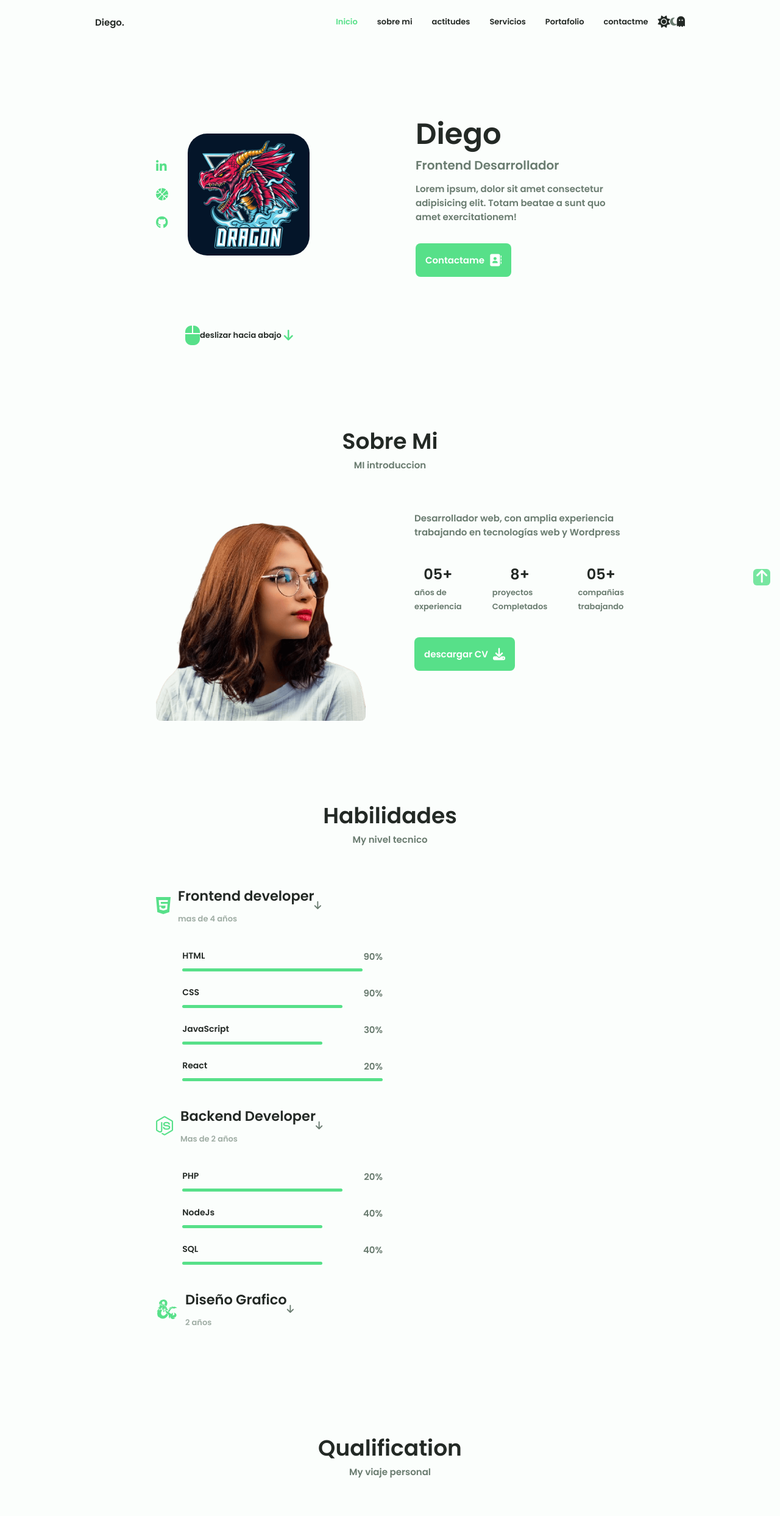
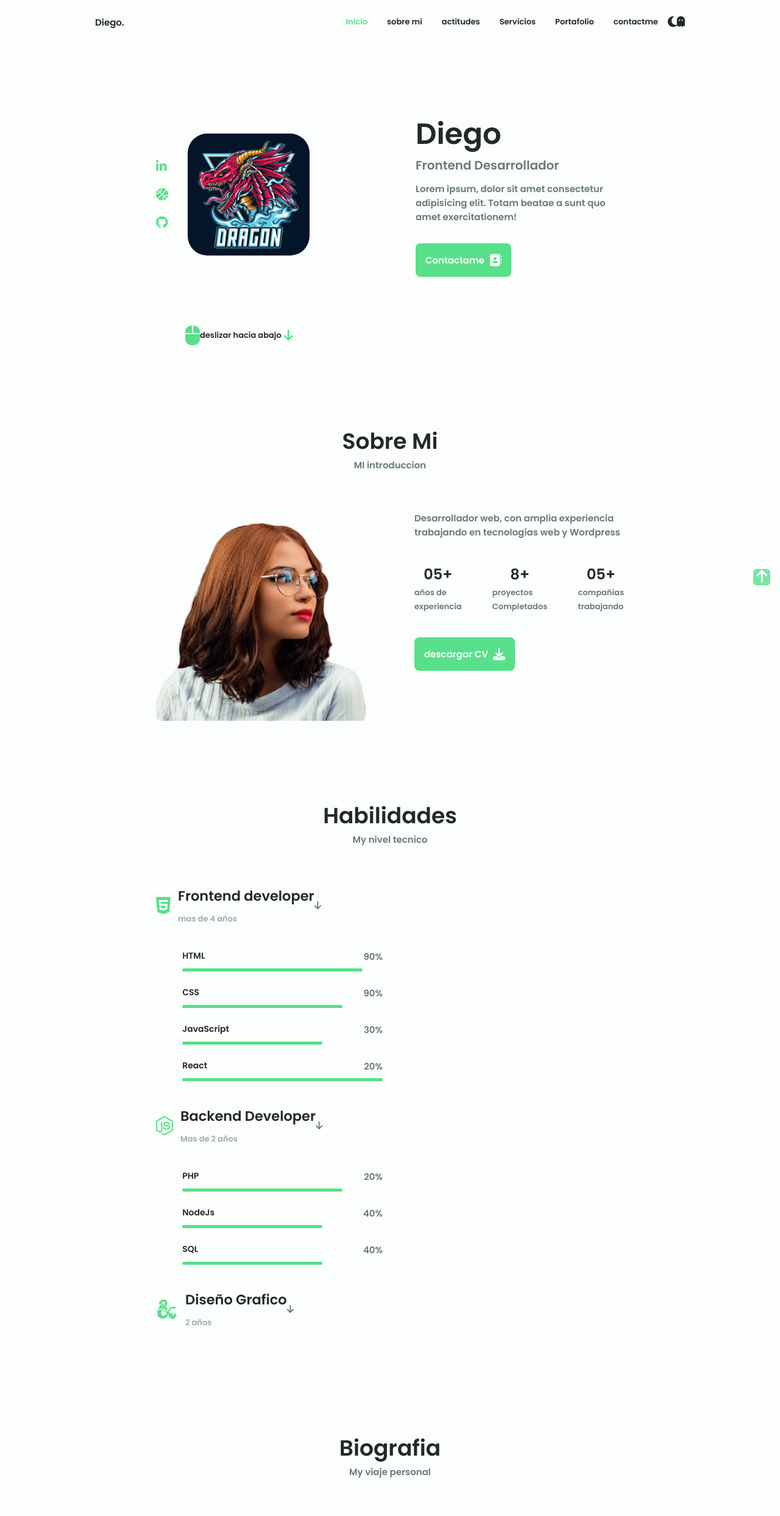
Before and after one commit to Thedragon-15/portafolio, a website: page assets/index.html in a window 1280 px wide. Shown: the top 2486 px of the page at 61% size. Drawn offline with Linux system fonts and the light colour scheme.

Commit message:
acomodado bug de dark mode

```diff
--- a/assets/index.html
+++ b/assets/index.html
@@ -1,5 +1,6 @@
 <!DOCTYPE html>
 <html lang="en">
+
 <head>
     <meta charset="UTF-8">
     <meta name="viewport" content="width=device-width, initial-scale=1.0">
@@ -69,26 +70,26 @@
 
             <div class="nav__btns">
                 <!-- theme change  button   -->
-                    <i class="fa-solid fa-sun change-theme" id="theme-button"></i>
-                    <i class="fa-solid fa-moon "></i>
+                <i class="fa-solid fa-moon change-theme" id="theme-button"></i>
 
                 <div class="nav__toggle" id="nav-toggle">
                     <i class="fa-solid fa-ghost"></i>
                 </div>
             </div>
+
         </nav>
     </header>
 
     <!-- ============= MAIN =============== -->
-        <main
-            class="main">
+    <main class="main">
         <!-- ============= HOME =============== -->
         <section class="home section" id='home'>
             <div class="home__container container grid">
                 <div class="home__content grid">
                     <div class="home__social">
 
-                            <a href="https://www.linkedin.com/in/diego-palacios-a58a6a225/" target="_blank" class="home__social-icon">
+                        <a href="https://www.linkedin.com/in/diego-palacios-a58a6a225/" target="_blank"
+                            class="home__social-icon">
                             <i class="fa-brands fa-linkedin-in"></i>
 
                         </a>
@@ -146,7 +147,8 @@
                 <img src="/img/perfil.png" alt="" class="about__img">
 
                 <div class="about__data">
-                        <p class="about__description">Desarrollador web, con amplia experiencia trabajando en tecnologías web y
+                    <p class="about__description">Desarrollador web, con amplia experiencia trabajando en tecnologías
+                        web y
                         Wordpress</p>
                     <div class="about__info">
                         <div>
@@ -199,7 +201,7 @@
                             <div>
                                 <h1 class="skills__titles">Frontend developer</h1>
                                 <span class="skills__subtitle">
-                                        mas de  4 años</span>
+                                    mas de 4 años</span>
                             </div>
 
                             <i class="fa-solid fa-arrow-down skills__arrows"></i>
@@ -254,7 +256,7 @@
                                     <div>
                                         <h1 class="skills__titles">Backend Developer</h1>
                                         <span class="skills__subtitle">
-                                                Mas de  2 años</span>
+                                            Mas de 2 años</span>
                                     </div>
                                     <i class="fa-solid fa-arrow-down skills__arrows"></i>
                                 </div>
@@ -346,7 +348,7 @@
 
         <!-- ======================== QUALIFICATION=================================== -->
         <section class="qualification section">
-    <h2 class="section__title">Qualification</h2>
+            <h2 class="section__title">Biografia</h2>
             <span class="section__subtitle">My viaje personal</span>
             <div class="qualification__container container">
                 <div class="qualification__tabs">
@@ -618,7 +620,8 @@
 
                         <div class="portfolio__data">
                             <h3 class="portfolio__title">Modern Website</h3>
-        <p class="portfolio__description">Lorem ipsum dolor sit amet consectetur adipisicing elit. Minima distinctio ipsam dolor facilis asperiores
+                            <p class="portfolio__description">Lorem ipsum dolor sit amet consectetur adipisicing elit.
+                                Minima distinctio ipsam dolor facilis asperiores
                                 porro animi mollitia dolore harum dignissimos.</p>
                             <a href="#" class="button button--flex button--small portfolio__button">
                                 Demo
@@ -633,7 +636,8 @@
 
                         <div class="portfolio__data">
                             <h3 class="portfolio__title">Modern Website</h3>
-        <p class="portfolio__description">Lorem ipsum dolor sit amet consectetur adipisicing elit. Minima distinctio ipsam dolor facilis asperiores
+                            <p class="portfolio__description">Lorem ipsum dolor sit amet consectetur adipisicing elit.
+                                Minima distinctio ipsam dolor facilis asperiores
                                 porro animi mollitia dolore harum dignissimos.</p>
                             <a href="#" class="button button--flex button--small portfolio__button">
                                 Demo
@@ -647,7 +651,8 @@
                         <img src="./img/portafolio3.jpg" alt="" class="portfolio__img ">
                         <div class="portfolio__data">
                             <h3 class="portfolio__title">Modern Website</h3>
-        <p class="portfolio__description">Lorem ipsum dolor sit amet consectetur adipisicing elit. Minima distinctio ipsam dolor facilis asperiores
+                            <p class="portfolio__description">Lorem ipsum dolor sit amet consectetur adipisicing elit.
+                                Minima distinctio ipsam dolor facilis asperiores
                                 porro animi mollitia dolore harum dignissimos.</p>
                             <a href="#" class="button button--flex button--small portfolio__button">
                                 Demo
@@ -672,7 +677,7 @@
             <div class="project__bg">
                 <div class="project__container container grid">
                     <div class="project__data">
-                <h2 class="project__title">tienes un nuevo proyecto  en mente?</h2>
+                        <h2 class="project__title">tienes un nuevo proyecto en mente?</h2>
                         <p class="project__description">Contáctame ahora y obtén un 30% de descuento</p>
                         <a href="#contactme" class="button button--flex button--white">
                             Contáctame
@@ -820,7 +825,8 @@
                     </div>
                 </form>
             </div>
-</section></main>
+        </section>
+    </main>
     <!--================ FOOTER- ================= -->
     <footer class="footer">
         <div class="footer__bg">
@@ -847,13 +853,13 @@
                     <a href="https://www.facebook.com/" target="_blank" class="footer__social">
                         <i class="fa-brands fa-instagram"></i>
                     </a>
-                            <a href="https://www.facebook.com/" target="_blank"class="footer__social">
+                    <a href="https://www.facebook.com/" target="_blank" class="footer__social">
                         <i class="fa-brands fa-twitter"></i>
                     </a>
                 </div>
             </div>
 
-                    <p class="footer__copy">&#169; Diego Palacios. All right reserved</p>
+            <p class="footer__copy">&#169; Diego Palacios. All right reserved 2022</p>
         </div>
     </footer>
 
@@ -865,8 +871,9 @@
     </a>
     <!--================ SWIPER JS ================= --->
     <script src="../assets/js/swiper-bundle.min.js"></script>
-        <
+
     <!--================ MAIN JS ================= -->
     <script src="../assets/js/main.js"></script>
 </body>
+
 </html>
--- a/assets/js/main.js
+++ b/assets/js/main.js
@@ -160,7 +160,7 @@ window.addEventListener('scroll', scrollUp)
 // CODE PARA BACKGRAUND
 const themeButton = document.getElementById('theme-button')
 const darkTheme = 'dark-theme'
-const iconTheme = 'uil-sun'
+const iconTheme = 'fa-sun'
 
 // Previously selected topic (if user selected)
 const selectedTheme = localStorage.getItem('selected-theme')
@@ -168,14 +168,14 @@ const selectedIcon = localStorage.getItem('selected-icon')
 
 // We obtain the current theme that the interface has by validating the dark-theme class
 const getCurrentTheme = () => document.body.classList.contains(darkTheme) ? 'dark' : 'light'
-const getCurrentIcon = () => themeButton.classList.contains(iconTheme) ? 'uil-moon' : 'uil-sun'
+const getCurrentIcon = () => themeButton.classList.contains(iconTheme) ? 'fa-moon' : 'fa-sun'
 // We validate if the user previously chose a topic
 
 if (selectedTheme) {
   // If the validation is fulfilled, we ask what the issue was to know if we activated or deactivated the dark
   document.body.classList[selectedTheme === 'dark' ? 'add' : 'remove'](darkTheme)
-  themeButton.classList[selectedIcon === 'uil-moon' ? 'add' : 'remove'](iconTheme
-    )}
+  themeButton.classList[selectedIcon === 'fa-sun' ? 'add' : 'remove'](iconTheme )
+}
 
  // Activate / deactivate the theme manually with the button
  themeButton.addEventListener('click', () => {
```
Lines whose indentation alone changed are shown as unchanged.
